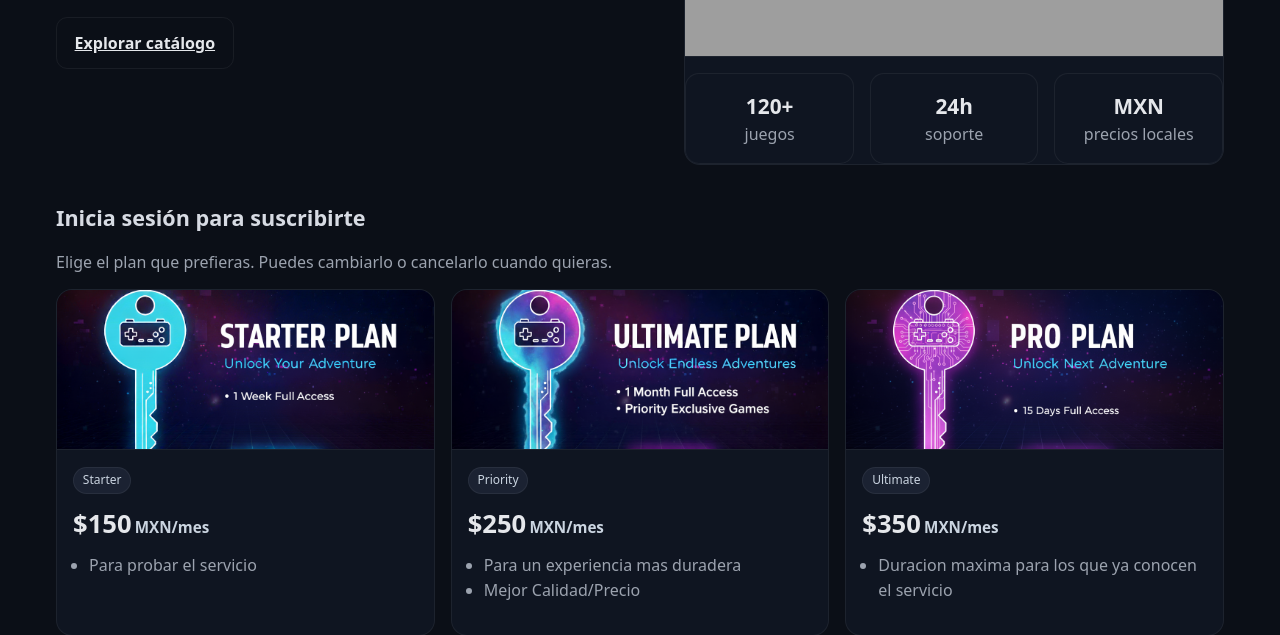
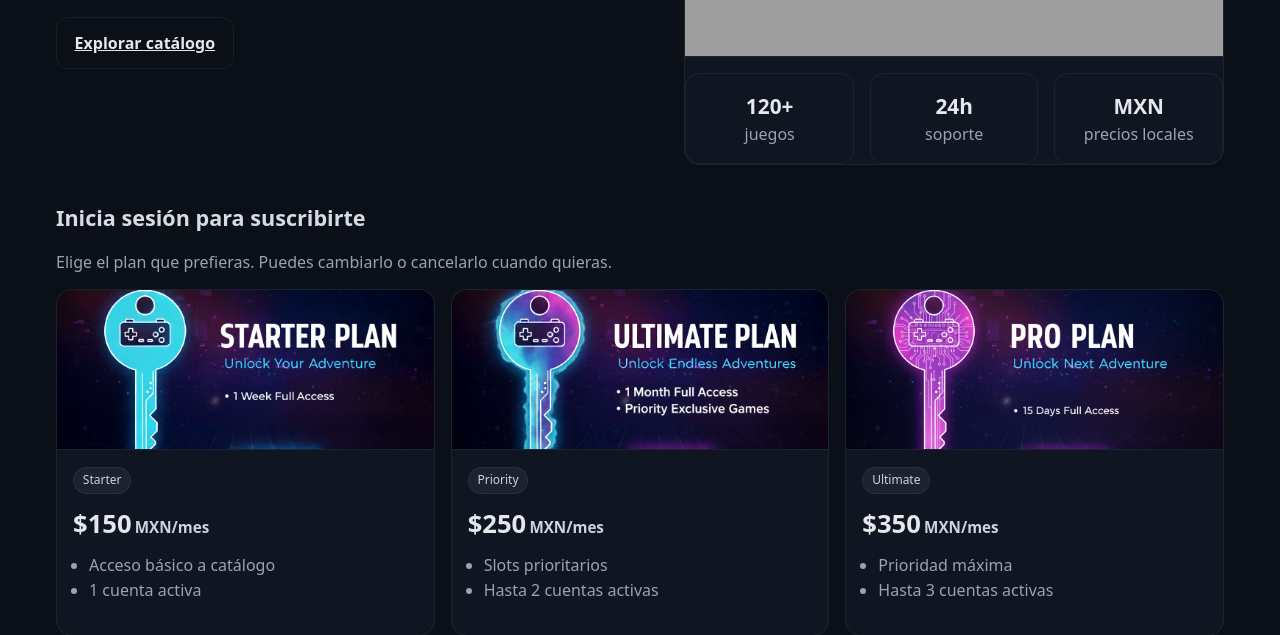
Before and after one commit to juanpablobello8-byte/NebulaKeys, a website: page nebulakeys/index.html in a window 1280 px wide. Shown: the part 347-982 px from the top of the page. Drawn offline with Linux system fonts and the light colour scheme; grey boxes are pictures that could not be loaded; a script that the page names is missing.

Commit message:
Update index.html

```diff
--- a/nebulakeys/index.html
+++ b/nebulakeys/index.html
@@ -6,7 +6,7 @@
   <meta name="viewport" content="width=device-width,initial-scale=1" />
   <!-- Favicon -->
   <link rel="icon" type="image/svg+xml" href="/assets/brand/logo.svg">
-  <link rel="icon" type="image/png" sizes="192x192" href="/assets/plans/Logo principal.jpg">
+  <link rel="icon" type="image/png" sizes="192x192" href="/assets/brand/logo-192.png">
 
   <!-- Estilos base -->
   <style>
@@ -108,7 +108,7 @@
       <div class="hero-card">
         <div class="hero-img-wrap">
           <span class="chip-top">Próximos juegos</span>
-          <img class="hero-img" alt="Helldivers 2" src="https://shared.fastly.steamstatic.com/store_item_assets/steam/apps/553850/ss_85f310dfd531510895e2d319a72b582c388ad4c6.1920x1080.jpg?t=1745849290">
+          <img class="hero-img" alt="HELldivers 2" src="https://shared.fastly.steamstatic.com/store_item_assets/steam/apps/553850/ss_85f310dfd531510895e2d319a72b582c388ad4c6.1920x1080.jpg?t=1745849290">
         </div>
         <div class="stats">
           <div class="stat"><b>120+</b><span class="muted">juegos</span></div>
@@ -131,7 +131,8 @@
             <span class="pill">Starter</span>
             <div class="price">$150<span class="mxn">MXN/mes</span></div>
             <ul class="muted" style="margin:.6rem 0 1rem;padding-left:1rem;list-style:disc">
-              <li>Para probar el servicio</li>
+              <li>Acceso básico a catálogo</li>
+              <li>1 cuenta activa</li>
             </ul>
             <a class="btn btn-ghost" href="/pricing.html" id="p1" hidden>Ver detalles</a>
           </div>
@@ -144,8 +145,8 @@
             <span class="pill">Priority</span>
             <div class="price">$250<span class="mxn">MXN/mes</span></div>
             <ul class="muted" style="margin:.6rem 0 1rem;padding-left:1rem;list-style:disc">
-              <li>Para un experiencia mas duradera</li>
-              <li>Mejor Calidad/Precio</li>
+              <li>Slots prioritarios</li>
+              <li>Hasta 2 cuentas activas</li>
             </ul>
             <a class="btn btn-ghost" href="/pricing.html" id="p2" hidden>Ver detalles</a>
           </div>
@@ -158,7 +159,8 @@
             <span class="pill">Ultimate</span>
             <div class="price">$350<span class="mxn">MXN/mes</span></div>
             <ul class="muted" style="margin:.6rem 0 1rem;padding-left:1rem;list-style:disc">
-              <li>Duracion maxima para los que ya conocen el servicio</li>
+              <li>Prioridad máxima</li>
+              <li>Hasta 3 cuentas activas</li>
             </ul>
             <a class="btn btn-ghost" href="/pricing.html" id="p3" hidden>Ver detalles</a>
           </div>
```
